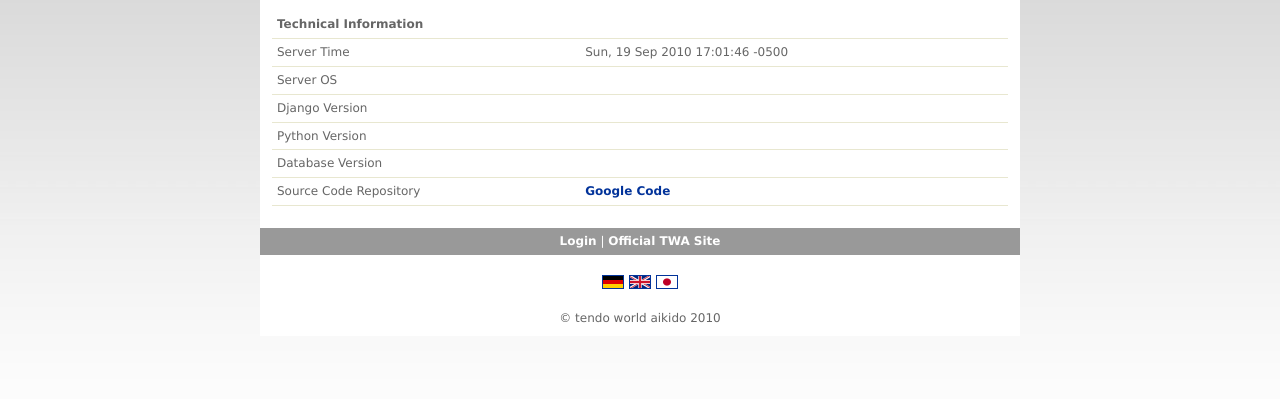
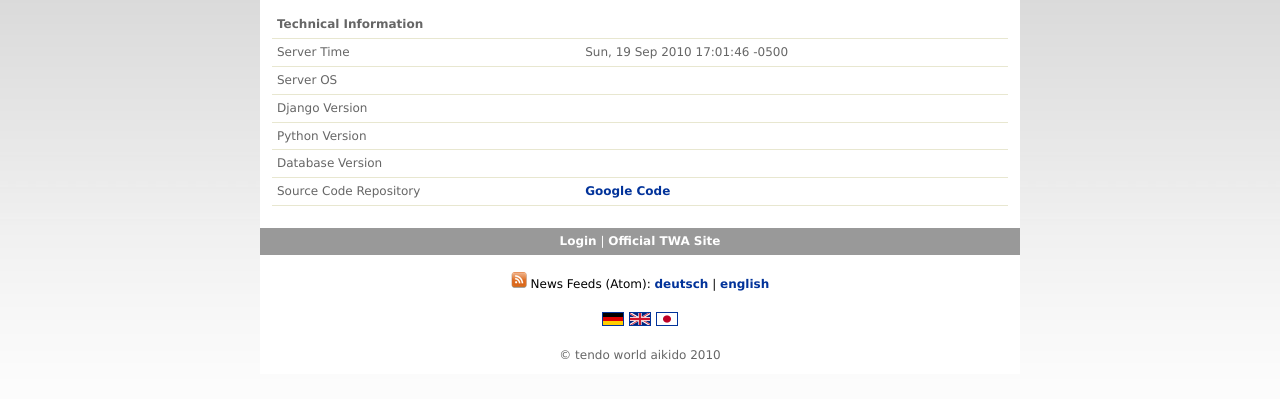
Before and after one commit to marcusti/mti-twa, a Django app: template templates/info.html in a window 1280 px wide. Shown: the part 221-620 px from the top of the page. Run offline with Django 3.2, Linux system fonts and the light colour scheme; the template is opened without the code that fills it, so the values that code supplies are empty; parts of the project's set-up code (start-up, migrations or seed data) failed here and were passed over.

Commit message:
newd feed links

```diff
--- a/templates/twa-index.html
+++ b/templates/twa-index.html
@@ -163,6 +163,14 @@
 {#    <a href="http://www.tendoryu-aikido.de/">Tendoryu Aikido Deutschland</a> #}
   </div>
 
+  <div align="center" class="tx12" style="font-weight:normal;">
+    <br/>
+    <img src="/static/images/feed.png" alt="News Feeds" />
+    News Feeds (Atom):
+    <a href="/feed/news-de/">deutsch</a> |
+    <a href="/feed/news-en/">english</a>
+  </div>
+
   <div align="center">
     <br/>
     <a href="/lang/de/"><img class="flag" src="/static/images/de.png" alt="[de]" title="Deutsch" /></a>
```
Also changed, not shown: templates/static/images/feed.png (added).
